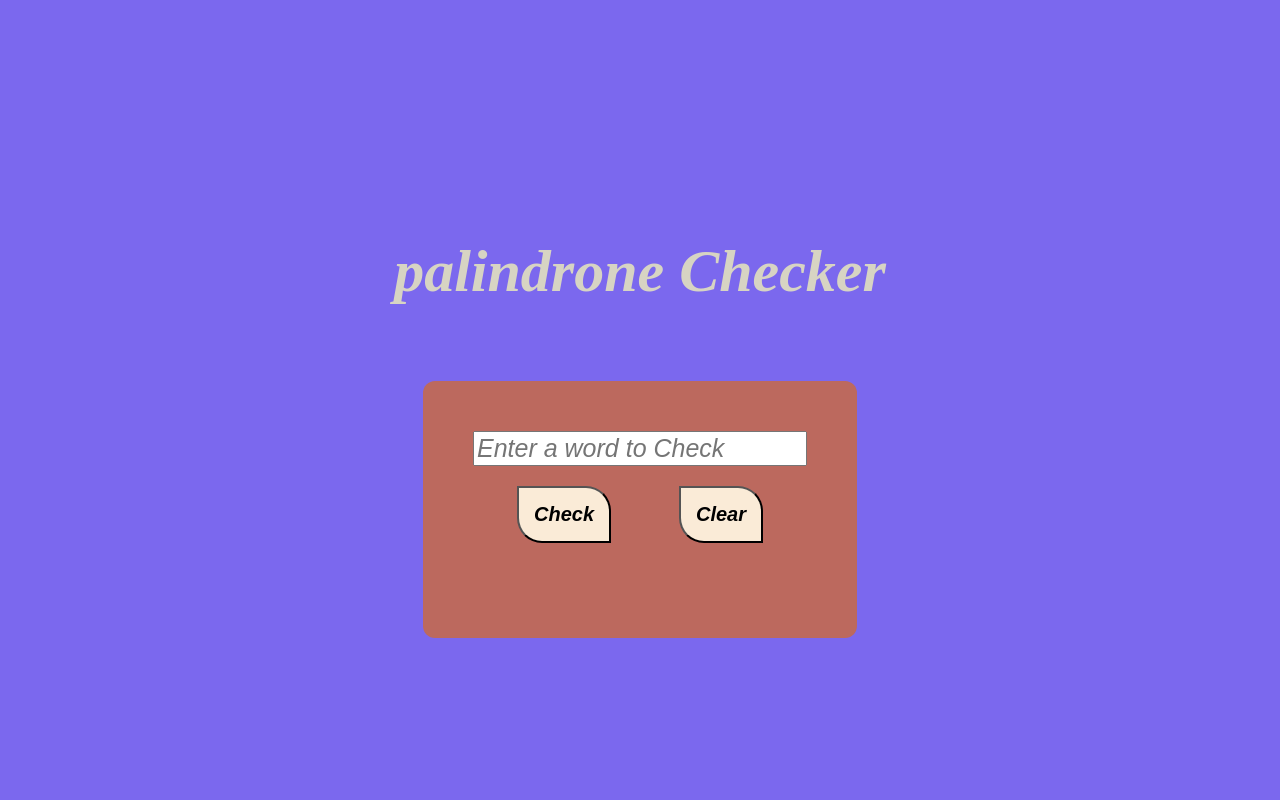
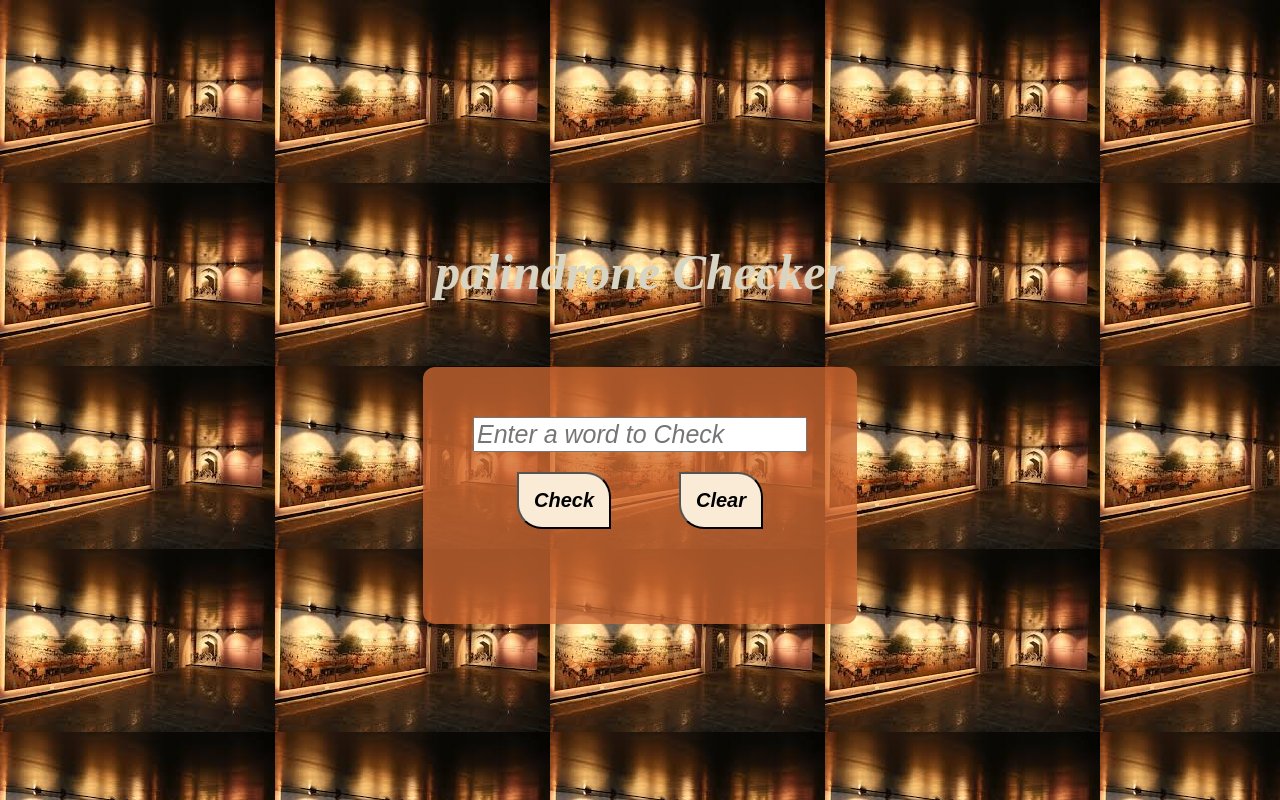
Before and after one commit to tsopsericado/palindrom-checker, a plain HTML site: page index.html in a window 1280 px wide. Drawn offline with Linux system fonts and the light colour scheme.

Commit message:
linters correction

```diff
--- a/assets/styles/style.css
+++ b/assets/styles/style.css
@@ -1,6 +1,5 @@
 body {
-  background-image: url("../images/images\\(4\).jpeg");
-  background-color: mediumslateblue;
+  background-image: url("../images/images\ \(4\).jpeg");
   margin: 0;
   padding: 0;
   height: 100vh;
@@ -25,7 +24,7 @@ input {
 }
 
 h2 {
-  font-size: 60px;
+  font-size: 50px;
   text-shadow: 5px;
   font-style: italic;
   padding: 25px;
```
